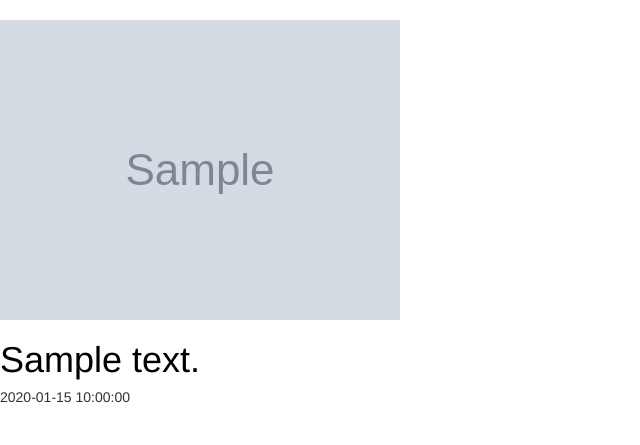
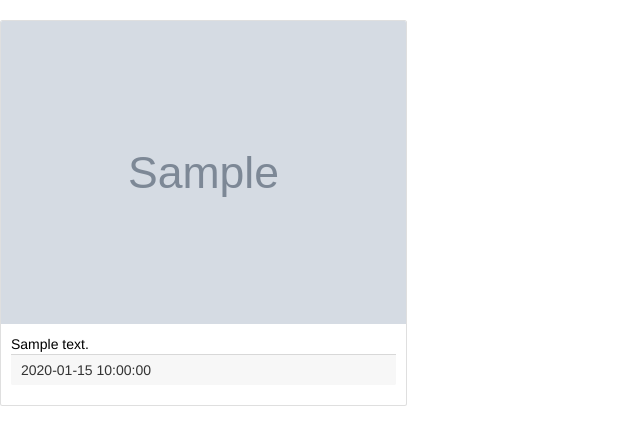
Before and after one commit to Mohamedlee27/Newspaper-IP, a Flask app: template app/templates/index.html in a window 1280 px wide. Shown: the part 62-507 px from the top of the page, without its empty margins (0-640 px from the left). Run offline with Flask 2, Linux system fonts and the light colour scheme; the template is opened without the code that fills it: most values are stand-ins (such as "Sample title", 1, 10 or a date in 2020); grey boxes marked "Sample" are stand-in pictures; some libraries are stand-ins or nearby versions.

Commit message:
aligned the postion of the images and the description better in both classes

```diff
--- a/app/templates/index.html
+++ b/app/templates/index.html
@@ -1,13 +1,23 @@
 {% extends 'base.html'%}
 {% block content %}
+<div class="container-fluid-landing">
+    <div class="row">
 {% for news in news %}
-<a href={{news.url}} style="color: black;">
-<img src={{news.img}} alt="img">
-</a>
-<a href={{news.url}} style="color: black;">
-<h1>{{news.content}}</h1>
-</a>
-<h5>{{news.date}}</h5>
+<div class="col-md-4 d-flex">
+<div class="card" style="width: 200rem;">
+    <a href={{news.url}} style="color: black;">
+    <img src={{news.img}} class="card-img-top" alt="...">
+    </a>
+    <div class="card-body">
+        <a href={{news.url}} style="color: black;">
+      <p class="card-text">{{news.content}}</p>
+        </a>
+     <p class="card-footer">{{news.date}}</p>
+    </div>
+  </div>
+</div>
 
 {% endfor %}
+</div>
+</div>
 {% endblock %}
```
Also changed, not shown: app/templates/source.html (+13 -3 lines).
